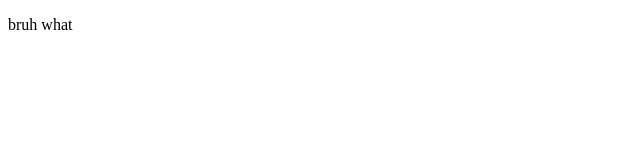
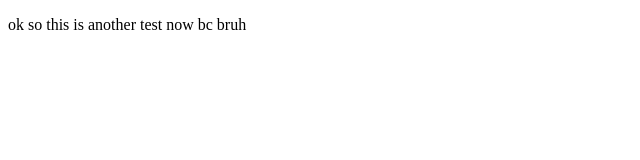
Before and after one commit to spoxle/portfolio-website, a website: page public/index.html in a window 1280 px wide. Shown: the whole page, without its empty margins (0-640 px from the left). Drawn offline with Linux system fonts and the light colour scheme.

Commit message:
change test 3

```diff
--- a/public/index.html
+++ b/public/index.html
@@ -15,6 +15,6 @@
 		<link rel="stylesheet" href="styles/styles.css" />
 	</head>
 	<body>
-		<p id="test">bruh what</p>
+		<p id="test">ok so this is another test now bc bruh</p>
 	</body>
 </html>
```
